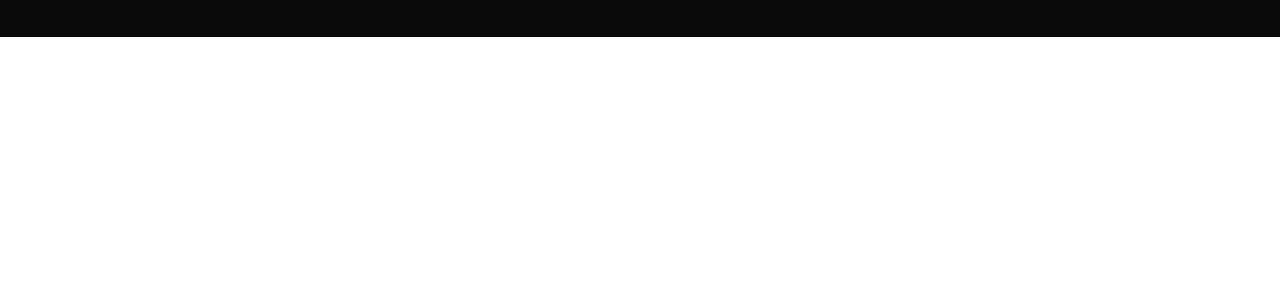
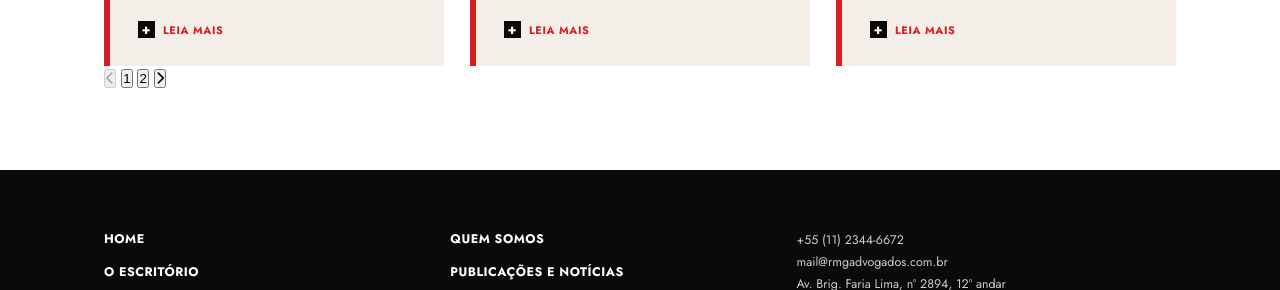
Before and after one commit to jonashferreira/site_cliente, a plain HTML site: page publicacoes.html in a window 1280 px wide. Shown: the part 873-1163 px from the top of the page. Before the commit the page ends 910 px from the top, so only its background shows below. Drawn offline with Linux system fonts and the light colour scheme.

Commit message:
corrigindo publicacoes

```diff
--- a/js/publicacoes.js
+++ b/js/publicacoes.js
@@ -72,7 +72,7 @@ const PUBLICACOES_DATA = [
             "Participação da sócia Taís Borja Gasparian discutindo o fenômeno do assédio judicial contra comunicadores e os mecanismos institucionais de proteção à liberdade de imprensa no Brasil."
         ],
         tags: ["#TaisGasparian", "#Imprensa", "#EstadoDemocráticoDeDireito"]
-    }
+    },
     {
         id: "entrevista-tais-gasparian-3",
         data: "31.08.26",
@@ -83,7 +83,7 @@ const PUBLICACOES_DATA = [
             "3 Participação da sócia Taís Borja Gasparian discutindo o fenômeno do assédio judicial contra comunicadores e os mecanismos institucionais de proteção à liberdade de imprensa no Brasil."
         ],
         tags: ["#TaisGasparian", "#Imprensa", "#EstadoDemocráticoDeDireito"]
-    }
+    },
     {
         id: "entrevista-tais-gasparian-4",
         data: "31.08.26",
@@ -97,10 +97,9 @@ const PUBLICACOES_DATA = [
     }
 ];
 
-];
-
 document.addEventListener("DOMContentLoaded", () => {
     const grid = document.getElementById("pub-grid");
+    const paginationContainer = document.getElementById("pub-pagination");
     const searchInput = document.getElementById("pub-search-input");
     const sortSelect = document.getElementById("pub-sort-select");
     const articleModal = document.getElementById("pub-article-view");
@@ -111,13 +110,68 @@ document.addEventListener("DOMContentLoaded", () => {
 
     if (!grid) return;
 
-    function renderCards(items) {
-        if (items.length === 0) {
-            grid.innerHTML = `<p style="grid-column: 1/-1; padding: 30px 0; color: #666;">Nenhuma publicação encontrada para o termo pesquisado.</p>`;
+    const ITEMS_PER_PAGE = 6;
+    let currentPage = 1;
+    let currentFilteredItems = [...PUBLICACOES_DATA];
+
+    function renderPagination(totalItems) {
+        if (!paginationContainer) return;
+
+        const totalPages = Math.ceil(totalItems / ITEMS_PER_PAGE);
+
+        if (totalPages <= 1) {
+            paginationContainer.innerHTML = "";
             return;
         }
 
-        grid.innerHTML = items.map(item => `
+        let html = `
+            <button type="button" class="page-btn page-nav" data-page="${currentPage - 1}" ${currentPage === 1 ? "disabled" : ""} aria-label="Página anterior">
+                <i class="fas fa-chevron-left"></i>
+            </button>
+        `;
+
+        for (let i = 1; i <= totalPages; i++) {
+            html += `
+                <button type="button" class="page-btn ${i === currentPage ? "active" : ""}" data-page="${i}">
+                    ${i}
+                </button>
+            `;
+        }
+
+        html += `
+            <button type="button" class="page-btn page-nav" data-page="${currentPage + 1}" ${currentPage === totalPages ? "disabled" : ""} aria-label="Próxima página">
+                <i class="fas fa-chevron-right"></i>
+            </button>
+        `;
+
+        paginationContainer.innerHTML = html;
+
+        paginationContainer.querySelectorAll(".page-btn:not([disabled])").forEach(btn => {
+            btn.addEventListener("click", () => {
+                currentPage = parseInt(btn.getAttribute("data-page"), 10);
+                renderCurrentPage();
+                const controlsSection = document.querySelector(".pub-controls-section");
+                if (controlsSection) {
+                    controlsSection.scrollIntoView({ behavior: "smooth", block: "start" });
+                }
+            });
+        });
+    }
+
+    function renderCurrentPage() {
+        if (currentFilteredItems.length === 0) {
+            grid.innerHTML = `<p style="grid-column: 1/-1; padding: 30px 0; color: #666;">Nenhuma publicação encontrada para o termo pesquisado.</p>`;
+            if (paginationContainer) paginationContainer.innerHTML = "";
+            return;
+        }
+
+        const totalPages = Math.ceil(currentFilteredItems.length / ITEMS_PER_PAGE);
+        if (currentPage > totalPages) currentPage = 1;
+
+        const startIndex = (currentPage - 1) * ITEMS_PER_PAGE;
+        const pageItems = currentFilteredItems.slice(startIndex, startIndex + ITEMS_PER_PAGE);
+
+        grid.innerHTML = pageItems.map(item => `
             <article class="pub-card" data-id="${item.id}">
                 <div>
                     <span class="pub-card-date">${item.data}</span>
@@ -136,6 +190,8 @@ document.addEventListener("DOMContentLoaded", () => {
                 openArticle(id);
             });
         });
+
+        renderPagination(currentFilteredItems.length);
     }
 
     function openArticle(id) {
@@ -173,14 +229,12 @@ document.addEventListener("DOMContentLoaded", () => {
 
     backBtn.addEventListener("click", closeArticle);
 
-    // Fechar ao clicar fora do cartão branco (no fundo desfocado)
     articleModal.addEventListener("click", (e) => {
         if (!whiteCard.contains(e.target)) {
             closeArticle();
         }
     });
 
-    // Fechar ao pressionar ESC
     document.addEventListener("keydown", (e) => {
         if (e.key === "Escape" && !articleModal.classList.contains("hidden")) {
             closeArticle();
@@ -204,7 +258,9 @@ document.addEventListener("DOMContentLoaded", () => {
             filtered.sort((a, b) => b.timestamp - a.timestamp);
         }
 
-        renderCards(filtered);
+        currentFilteredItems = filtered;
+        currentPage = 1;
+        renderCurrentPage();
     }
 
     searchInput.addEventListener("input", filterAndSort);
@@ -221,5 +277,5 @@ document.addEventListener("DOMContentLoaded", () => {
         alert("Link da publicação copiado!");
     });
 
-    renderCards(PUBLICACOES_DATA);
+    renderCurrentPage();
 });
--- a/publicacoes.html
+++ b/publicacoes.html
@@ -99,14 +99,16 @@
             </div>
         </section>
 
-        <!-- GRID DE CARDS DE PUBLICAÇÕES -->
+     <!-- GRID DE CARDS DE PUBLICAÇÕES E PAGINAÇÃO -->
         <section class="pub-grid-section">
             <div class="container">
                 <div class="pub-grid" id="pub-grid"></div>
+                <nav class="pub-pagination" id="pub-pagination" aria-label="Navegação de páginas"></nav>
             </div>
         </section>
 
     </main>
+
 
     <!-- OVERLAY COM FUNDO DESFOCADO + CARTÃO BRANCO CENTRALIZADO -->
     <div id="pub-article-view" class="pub-article-modal hidden" role="dialog" aria-modal="true" aria-labelledby="art-title">
```
